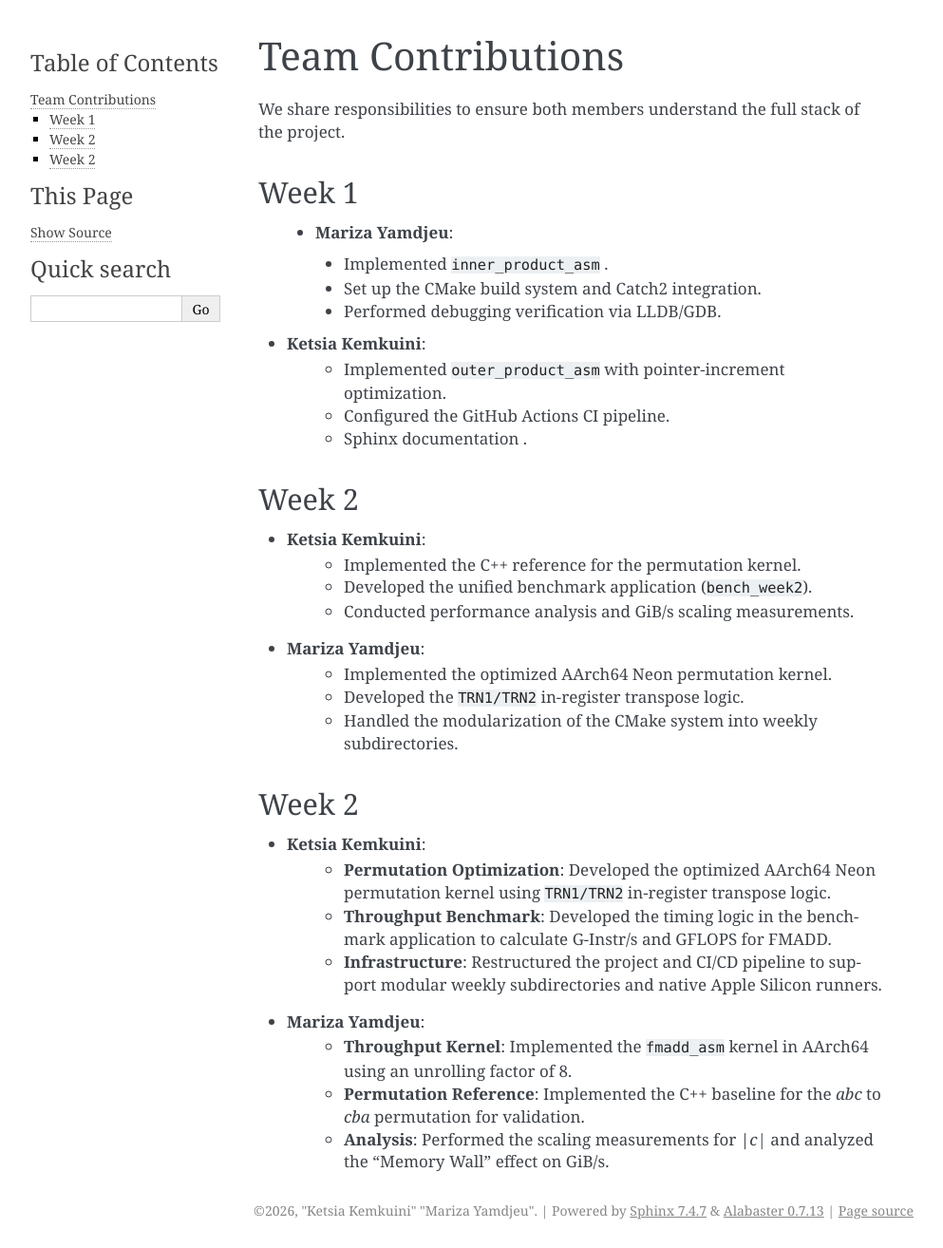
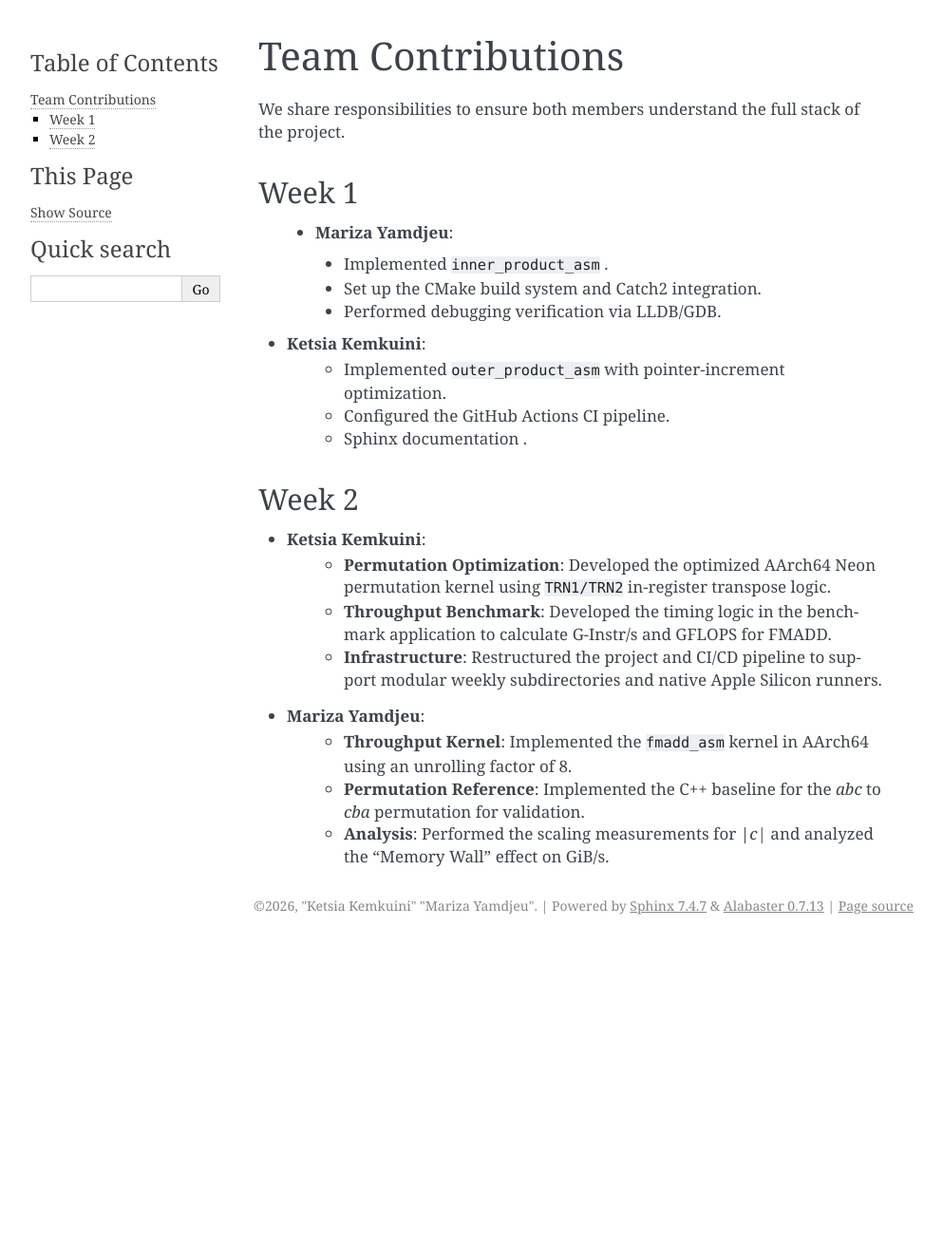
Before and after one commit to kets01/MLC-Project, a Sphinx documentation site: the page built from docs/source/contributions.rst, in a window 1280 px wide. Shown: the whole page at 95% size, without its empty margins (148-1141 px from the left). Built offline with Sphinx 7.4.7, drawn with Linux system fonts in a browser that asks for light colours; after the commit the page ends 993 px from its top, so only the background shows below that.

Commit message:
fix: actualize the contributions file content

```diff
--- a/docs/source/contributions.rst
+++ b/docs/source/contributions.rst
@@ -15,16 +15,6 @@ Week 1
     * Configured the GitHub Actions CI pipeline.
     * Sphinx documentation .
 
-Week 2
-------
-* **Ketsia Kemkuini**:
-    * Implemented the C++ reference for the permutation kernel.
-    * Developed the unified benchmark application (``bench_week2``).
-    * Conducted performance analysis and GiB/s scaling measurements.
-* **Mariza Yamdjeu**:
-    * Implemented the optimized AArch64 Neon permutation kernel.
-    * Developed the ``TRN1/TRN2`` in-register transpose logic.
-    * Handled the modularization of the CMake system into weekly subdirectories.
 
 Week 2
 ------
```
